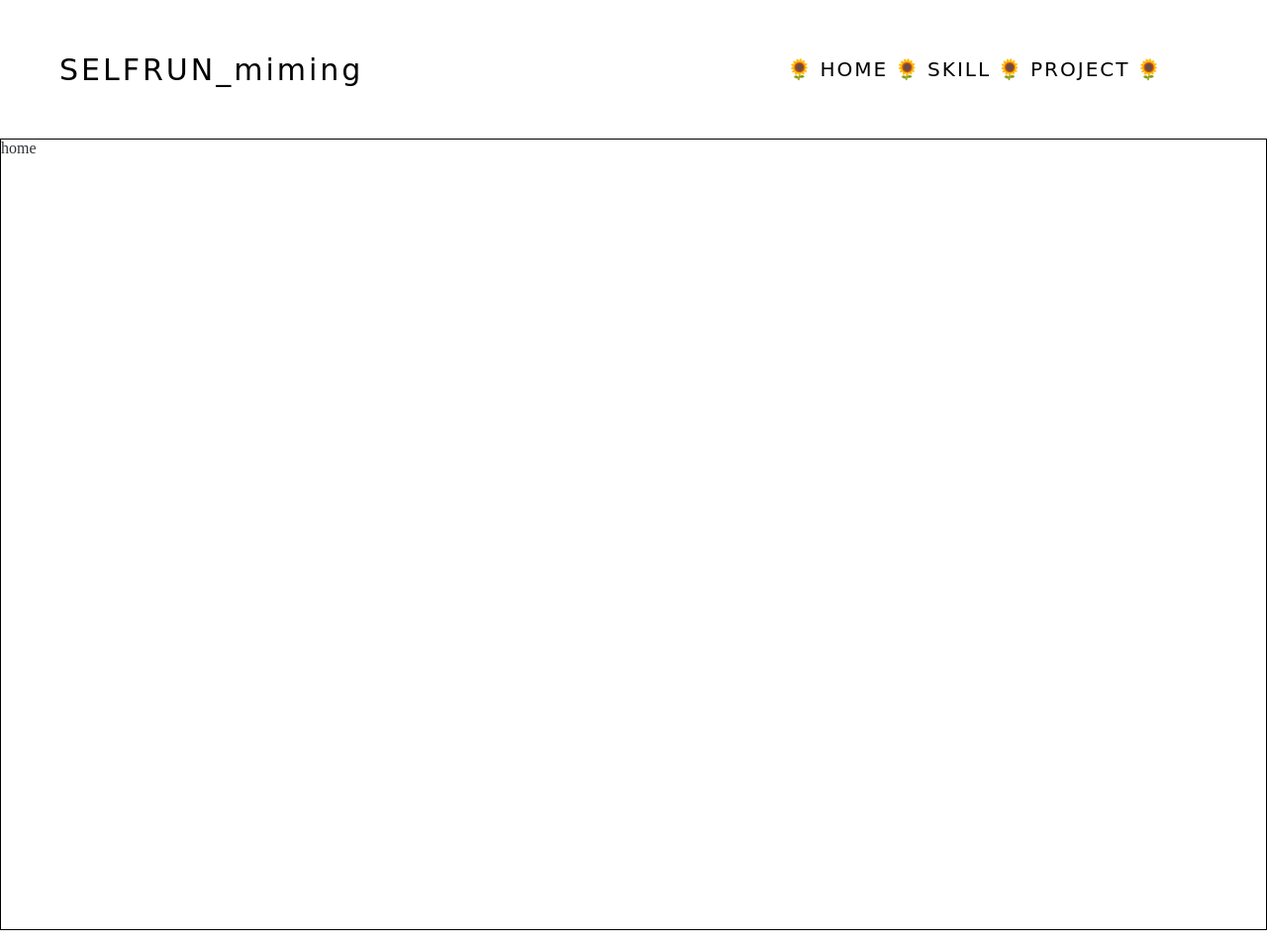
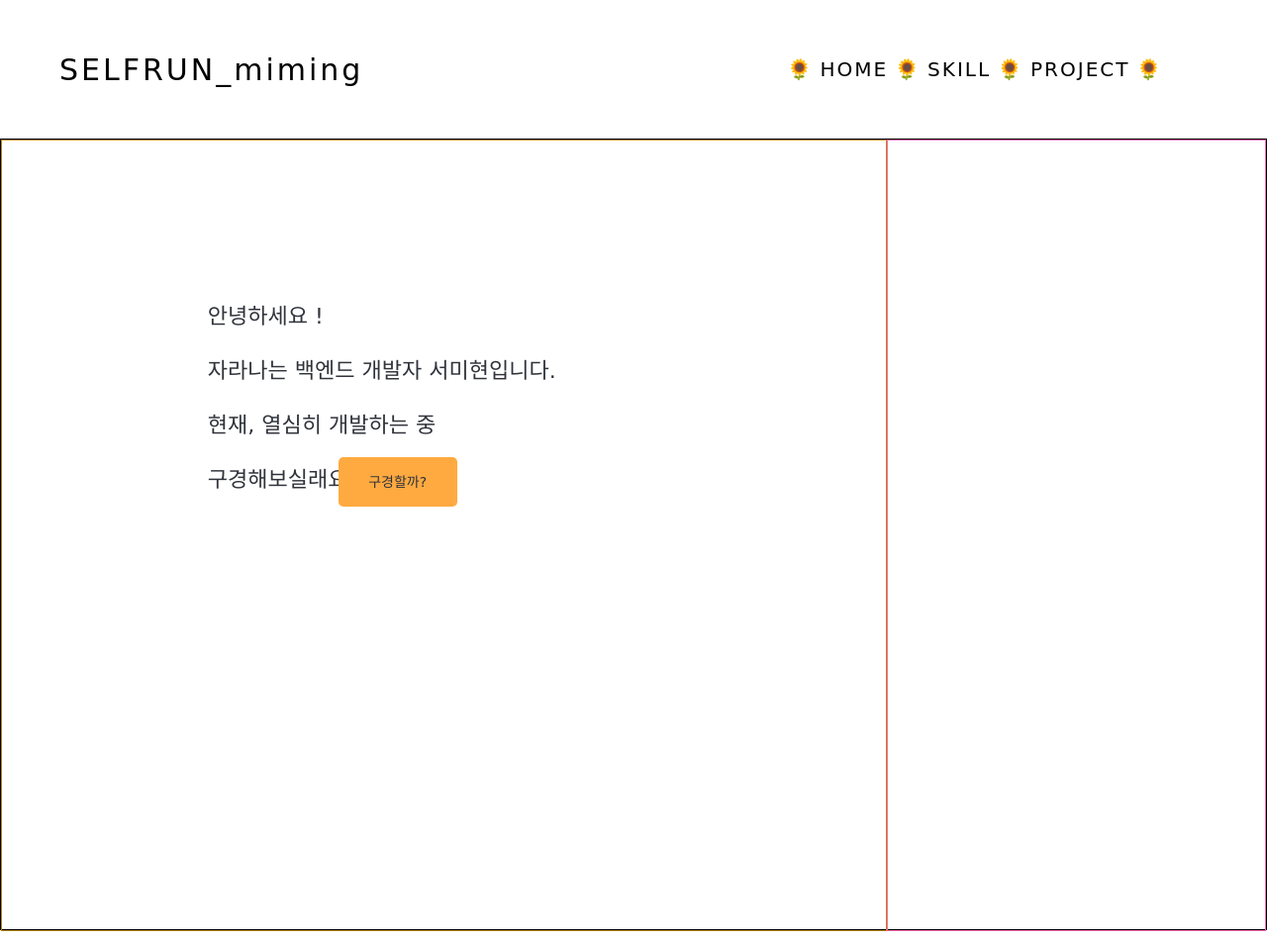
Before and after one commit to Seo-mihyeon/SelfRun, a website: page main/index.html in a window 1280 px wide. Shown: the top 953 px of the page at 99% size. Drawn offline with Linux system fonts and the light colour scheme; a web font is replaced by a local one.

Commit message:
홈화면 텍스트 및 버튼 생성

```diff
--- a/main/css/style.css
+++ b/main/css/style.css
@@ -1,4 +1,10 @@
 @import url("https://fonts.googleapis.com/css2?family=Schoolbell&display=swap");
+@font-face {
+    font-family: 'UhBeeSe_hyun';
+    src: url('https://cdn.jsdelivr.net/gh/projectnoonnu/noonfonts_five@.2.0/UhBeeSe_hyun.woff') format('woff');
+    font-weight: normal;
+    font-style: normal;
+    }
 
 * {
   margin: 0;
@@ -29,8 +35,14 @@ header {
   position: fixed;
   top: 0;
   background-color: white;
+  z-index: 12;
 }
 
+pre {
+    font-family: 'UhBeeSe_hyun', cursive;
+    line-height: 2.5;
+    font-size: 22px;
+}
 .logo {
   font-size: 30px;
   letter-spacing: 0.1em;
@@ -145,6 +157,37 @@ aside ul li:hover {
   transform: scale(1.3);
 }
 
+/* common */
+.left {
+    width: 50%;
+    float: left;
+    box-sizing: border-box;
+    border : 1px darkgoldenrod solid;
+}
+
+.right {
+    width: 50%;
+    float: right;
+    box-sizing: border-box;
+    border : 1px hotpink solid;
+}
+
+.left70{
+    width: 70%;
+    float: left;
+    box-sizing: border-box;
+    border : 1px darkgoldenrod solid;
+    padding : 150px 40px;
+    display: flex;
+}
+
+.right30{
+    width: 30%;
+    float: right;
+    box-sizing: border-box;
+    border : 1px hotpink solid;
+}
+
 /* 각 섹션별 css 처리*/
 /* home */
 .home {
@@ -157,6 +200,61 @@ aside ul li:hover {
 }
 .home_box {
     border : 1px black solid
+}
+
+.btn-container{
+    position: relative;
+    top: 160px;
+    right: 220px;
+}
+
+a.button {
+    display: block;
+    position: relative;
+    width: 120px;
+    padding: 0;
+    margin: 10px 20px 10px 0;
+    font-weight: 600;
+    text-align: center;
+    line-height: 50px;
+    color: #FFF;
+    border-radius: 5px;
+    transition: all 0.2s ;
+}
+.btnSlide .top {
+    position: absolute;
+    top: 0px;
+    left: 0;
+    width: 120px;
+    height: 50px;
+    z-index: 10;
+    transition: all 0.2s ;
+    border-radius: 5px;
+    font-family: 'UhBeeSe_hyun', cursive;
+    font-size: 14px;
+    font-weight: lighter;
+}
+
+.btnSlide.btnOrange .top {
+    background: #FFAA40;
+}
+
+.btnSlide .bottom {
+    position: absolute;
+    top: 0;
+    left: 0;
+    width: 120px;
+    height: 50px;
+    color: #000;
+    z-index: 5;
+    border-radius: 5px;
+    font-family: 'UhBeeSe_hyun', cursive;
+    font-size: 14px;
+    font-weight: lighter;
+}
+
+.btnSlide:hover .top {
+    top: 40px;
 }
 
 /* skill*/
--- a/main/index.html
+++ b/main/index.html
@@ -33,7 +33,23 @@
     </aside>
     <section class="home" >
         <div class="home_box" id="home">
-            home
+            <div class="left70">
+                    <pre>
+                        안녕하세요 !
+                        자라나는 백엔드 개발자 서미현입니다.
+                        현재, 열심히 개발하는 중
+                        구경해보실래요?
+                    </pre>
+                    <span class="btn-container">
+                        <a href="" title="구경할까?" class="button btnSlide btnOrange">
+                        <span class="top" data-content="Slide">구경할까?</span>
+                        <span class="bottom" data-content="Slide">구경가자!</span>
+                        </a>
+                    </span>
+            </div>
+            <div class="right30">
+                <!-- 이미지 넣기-->
+            </div>
         </div>
     </section>
     <section class="skill">
```
